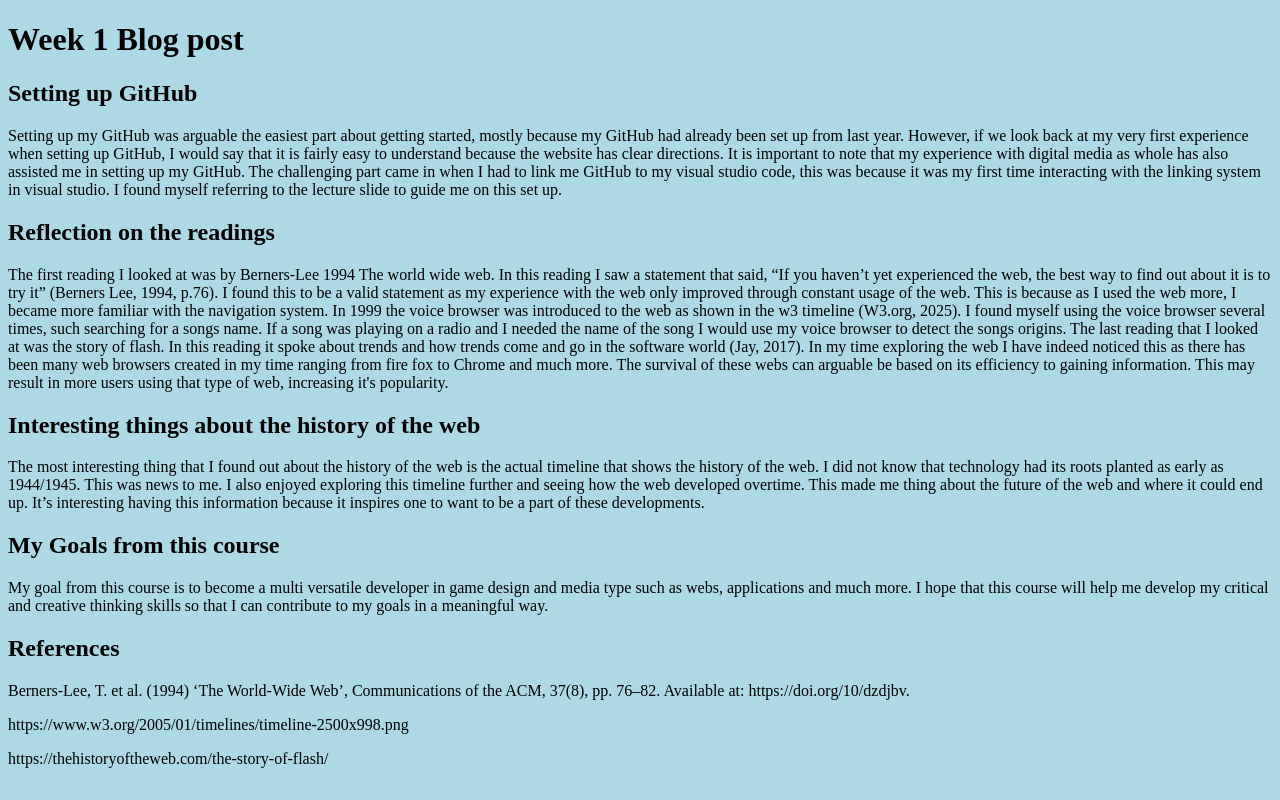
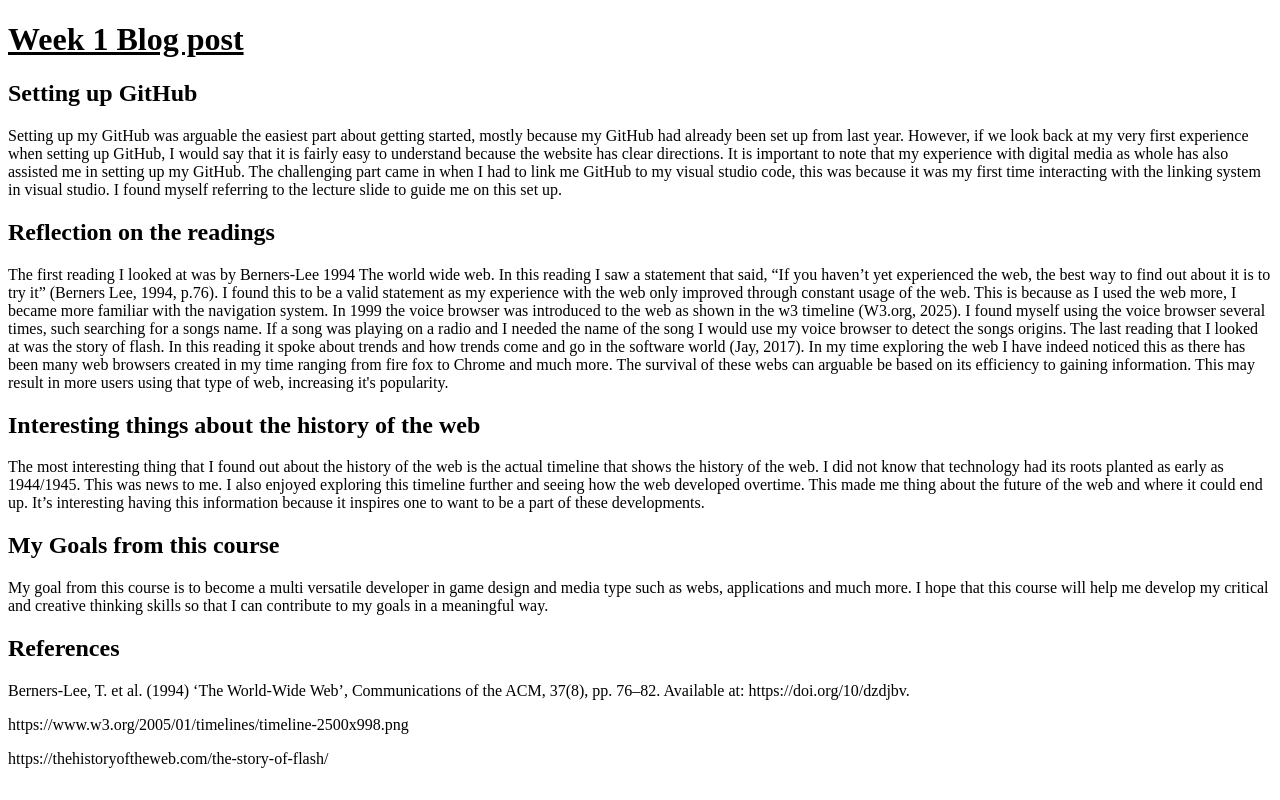
Before and after one commit to profoundBoi/DIGA3008A, a plain HTML site: page index.html in a window 1280 px wide. Drawn offline with Linux system fonts and the light colour scheme.

Commit message:
took style out of my html

```diff
--- a/index.html
+++ b/index.html
@@ -8,8 +8,8 @@
     <meta name="viewport" content="width=device-width, initial-scale=1.0">
     <title>Document</title>
 </head>
-<body style = "background-color: lightblue;">
-      <h1>Week 1 Blog post</h1>
+
+      <u> <h1>Week 1 Blog post</h1></u>
       <p></p>
       <h2>Setting up GitHub</h2>
       <p>Setting up my GitHub was arguable the easiest part about getting started, mostly because my GitHub had already been set up from last year. However,
```
